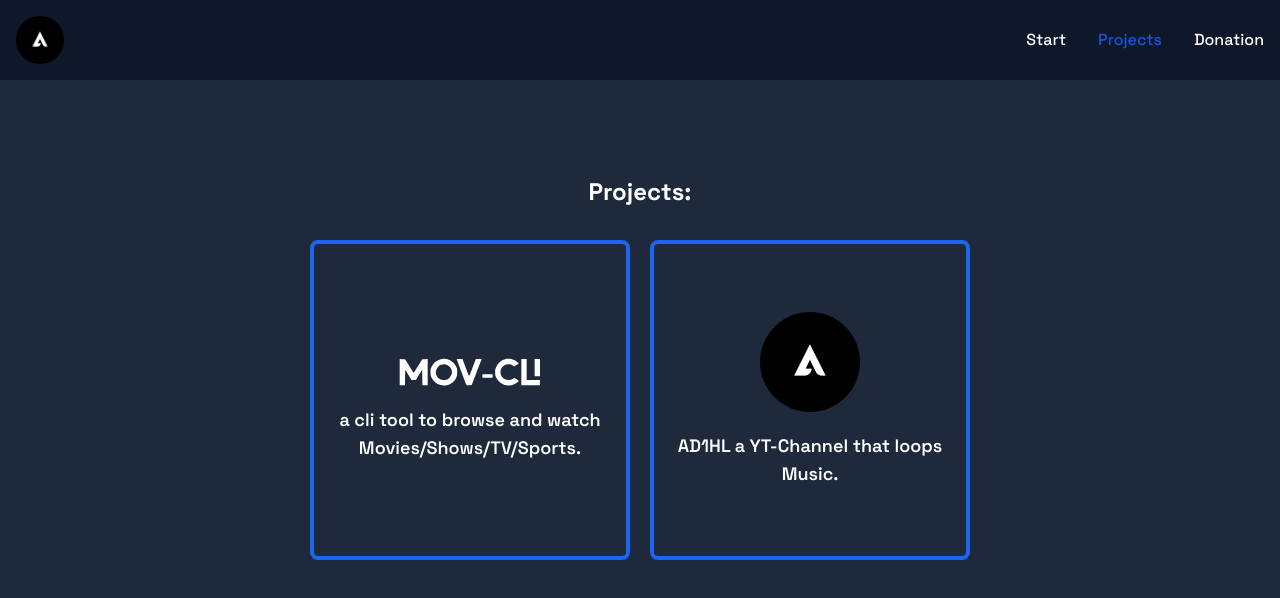
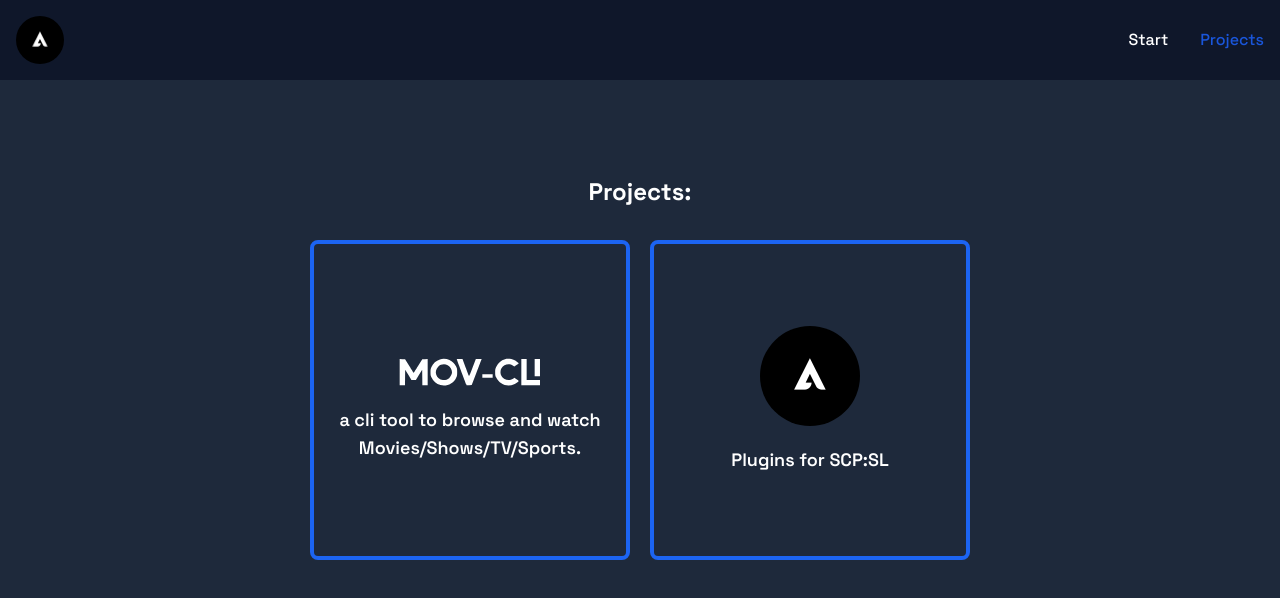
Before and after one commit to r3tr0ananas/r3tr0ananas.lol, a plain HTML site: page projects/index.html in a window 1280 px wide. Drawn offline with nearby package versions, Linux system fonts and the light colour scheme.

Commit message:
Update index.html

```diff
--- a/projects/index.html
+++ b/projects/index.html
@@ -34,9 +34,6 @@
                     <li>
                         <a href="/" class="block py-2 pl-3 pr-4 text-white bg-blue-700 rounded md:bg-transparent md:text-blue-700 md:p-0 md:dark:text-blue-500 dark:bg-blue-600 md:dark:bg-transparent" aria-current="page">Projects</a>
                     </li>
-                    <li>
-                        <a href="https://www.buymeacoffee.com/ad1hl" class="block py-2 pl-3 pr-4 text-white rounded hover:bg-gray-100 md:hover:bg-transparent md:border-0 md:hover:text-blue-700 md:p-0 dark:text-white md:dark:hover:text-blue-500 dark:hover:bg-gray-700 dark:hover:text-white md:dark:hover:bg-transparent">Donation</a>
-                    </li>
                   </ul>
                 </div>
             </div>
@@ -52,11 +49,11 @@
                         </div>
                     </div>
                 </a>
-                <a href="https://www.youtube.com/@AD1HL">
+                <a href="https://github.com/RAPLX">
                     <div id="mov-cli" class="border-4 border-blue-600 lg:h-80 lg:w-80 w-40 h-60 rounded-lg">
                         <div class="relative top-1/2 left-1/2 -translate-x-1/2 -translate-y-1/2 text-center text-white">
                             <img src="../images/alogo.png" class="mx-auto lg:mb-5 mb-5 lg:w-[100px] w-[50px] rounded-full">
-                            <p class="font-semibold text-lg mt-5s">AD1HL a YT-Channel that loops Music.</p>
+                            <p class="font-semibold text-lg mt-5s">Plugins for SCP:SL</p>
                         </div>
                     </div>
                 </a>
```
